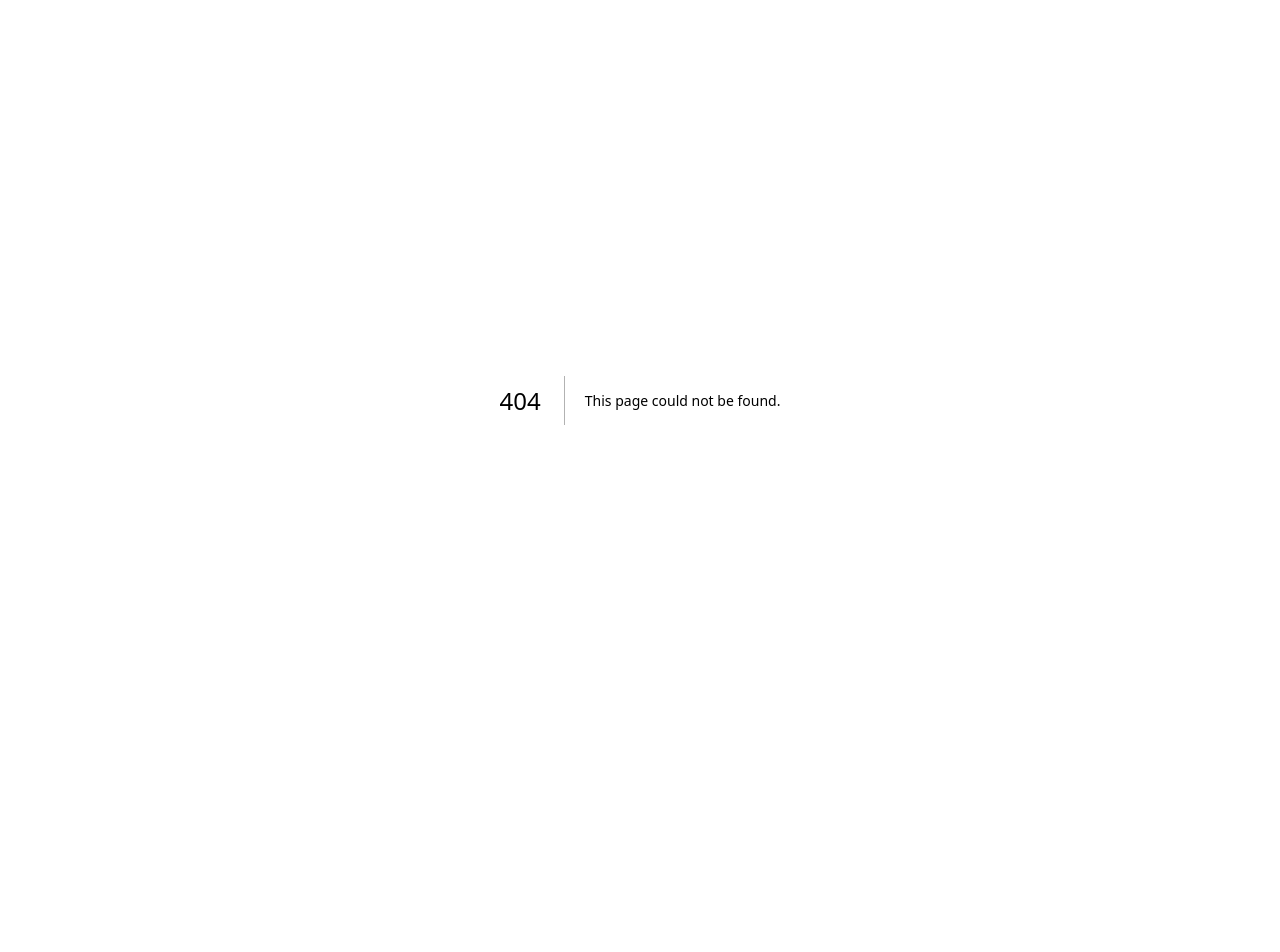
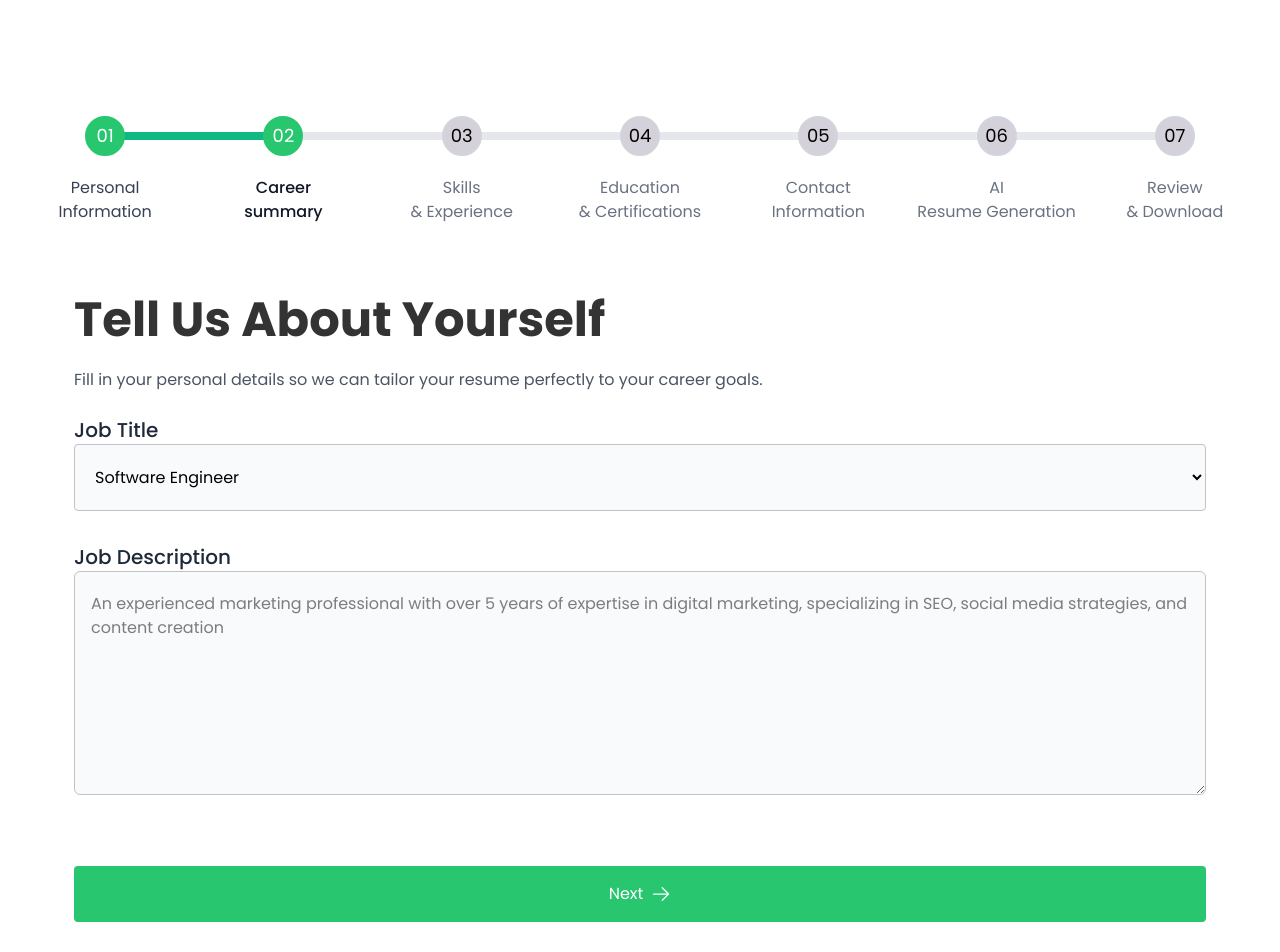
Before and after one commit to Apur0y/and-scheer, a Next.js app: page /jobseekeruser/carearsummary in a window 1280 px wide. Before the commit this address had no page. Shown: the top 952 px of the page. Before the commit the page ends 800 px from the top, so only its background shows below. Built offline with nearby package versions, Linux system fonts and the light colour scheme.

Commit message:
added carear summary component

```diff
--- /dev/null
+++ b/src/app/jobseekeruser/carearsummary/page.tsx
@@ -0,0 +1,65 @@
+import Container from "@/components/Container";
+
+import ProgressBar from "@/components/progressBar";
+import ButtonWrapper from "@/components/Shared/ButtonWrapper";
+import React from "react";
+// Adjust path if different
+
+export default function PersonalInformation() {
+  return (
+    <Container>
+      <div className="min-h-screen p-4">
+        <ProgressBar currentStep={2} totalSteps={7} />
+        <div className="flex justify-center mt-12">
+          <div className="p-6 w-full max-w-[1180px] h-[752px]">
+            <h1 className="text-5xl text-[#333333] font-bold mb-6">
+              Tell Us About Yourself
+            </h1>
+            <p className="text-gray-600 mb-6">
+              Fill in your personal details so we can tailor your resume
+              perfectly to your career goals.
+            </p>
+
+            <div className="flex flex-col md:flex-row justify-between gap-4 mb-8">
+              <div className="w-full ">
+                <label className="block text-xl font-medium text-gray-800 ">
+                  Job Title
+                </label>
+                <select className="w-full bg-gray-50 py-5 px-4 border border-[#c2c2c2] rounded">
+                  <option value="" disabled hidden>
+                    Enter your most recent or current job title
+                  </option>
+                  <option value="software-engineer">Software Engineer</option>
+                  <option value="marketing-manager">Marketing Manager</option>
+                  <option value="graphic-designer">Graphic Designer</option>
+                  <option value="sales-representative">
+                    Sales Representative
+                  </option>
+                  <option value="project-manager">Project Manager</option>
+                </select>
+              </div>
+            </div>
+            <div>
+              <label className="block text-xl font-medium text-gray-800 ">
+                Job Description
+              </label>
+              <textarea
+                className="w-full h-[224px] bg-gray-50 py-5 px-4 border border-[#c2c2c2] rounded-md mb-16"
+                name="text"
+                id="textarea"
+                placeholder="An experienced marketing professional with over 5 years of expertise in digital marketing, specializing in SEO, social media strategies, and content creation"
+              />
+            </div>
+
+            <ButtonWrapper
+              text="Next"
+              icon="arrow-right"
+              action="log"
+              bgColor="#28C76F"
+            />
+          </div>
+        </div>
+      </div>
+    </Container>
+  );
+}
--- a/src/components/progressBar.tsx
+++ b/src/components/progressBar.tsx
@@ -44,7 +44,7 @@ const ProgressBar: React.FC<ProgressBarProps> = ({
         </div>
 
         {/* Circles container - using grid for perfect alignment */}
-        <div className="relative grid grid-cols-7 md:grid-cols-7 z-10 h-full px-4 md:px-0">
+        <div className="relative grid grid-cols-7  md:grid-cols-7 z-10 h-full px-4 md:px-0">
           {stepLabels.slice(0, totalSteps).map((step, index) => {
             const stepNum = index + 1;
             const isCompleted = stepNum < currentStep;
```
